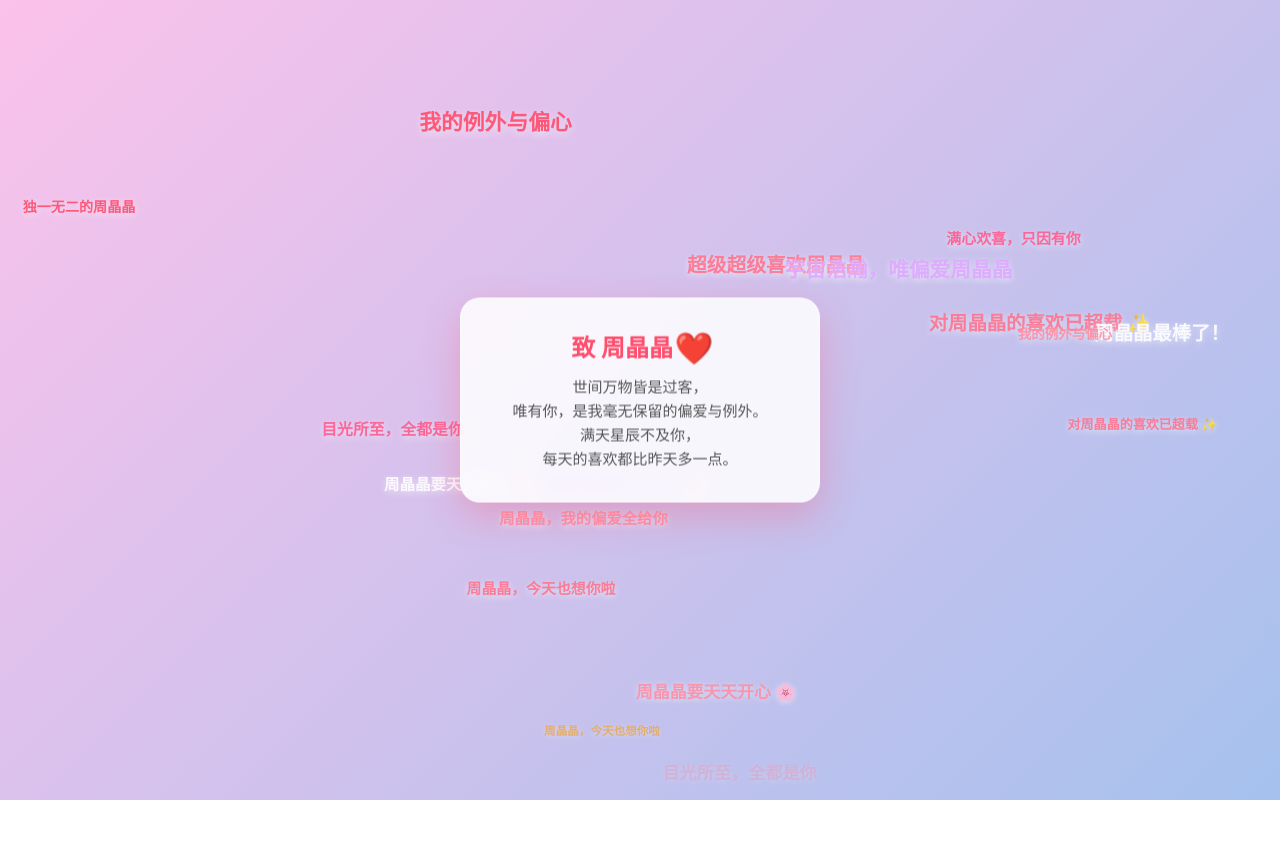
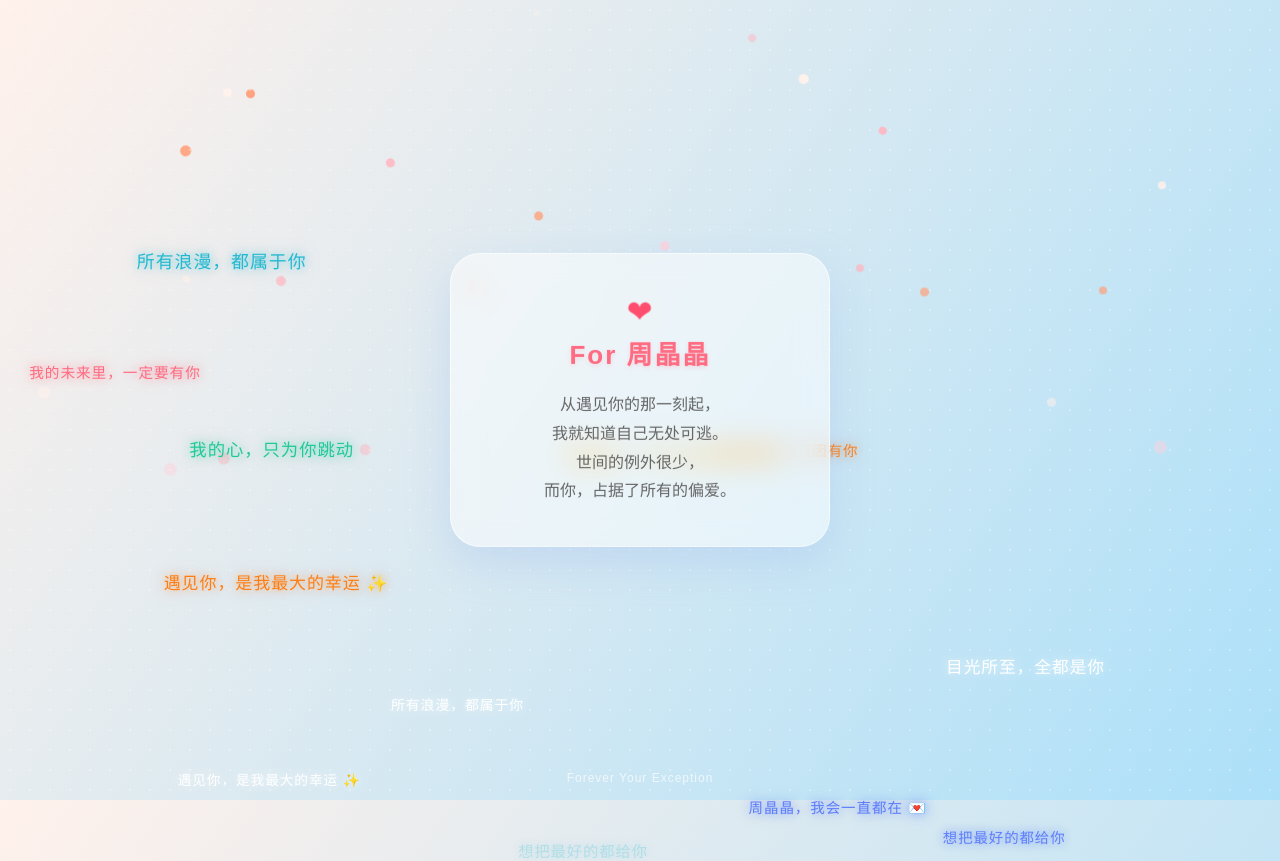
Before and after one commit to hahahahasysy/forjingjing, a plain HTML site: page index.html in a window 1280 px wide. Before the commit the page ends 800 px from the top, so only its background shows below. Drawn offline with Linux system fonts and the light colour scheme.

Commit message:
Update index.html

```diff
--- a/index.html
+++ b/index.html
@@ -12,178 +12,234 @@
         }
 
         body {
-            background: linear-gradient(135deg, #fbc2eb 0%, #a6c1ee 100%);
+            /* 升级为更梦幻的渐变色 */
+            background: linear-gradient(125deg, #fff1eb 0%, #ace0f9 100%);
             min-height: 100vh;
             overflow: hidden;
-            font-family: -apple-system, BlinkMacSystemFont, "Segoe UI", Roboto, "Helvetica Neue", Arial, sans-serif;
+            font-family: 'STHeitiTC-Light', 'Microsoft YaHei', sans-serif;
             position: relative;
         }
 
-        /* 背景微光与心形容器 */
-        .hearts-container {
+        /* 景深效果，让背景更有层次感 */
+        body::after {
+            content: '';
             position: fixed;
-            top: 0;
-            left: 0;
-            width: 100%;
-            height: 100%;
+            top: 0; left: 0; width: 100%; height: 100%;
+            background-image: radial-gradient(rgba(255,255,255,0.3) 1px, transparent 1px);
+            background-size: 20px 20px;
             pointer-events: none;
             z-index: 1;
         }
 
-        /* 居中核心卡片 */
+        /* 核心告白卡片：升级为磨砂玻璃质感 */
         .center-card {
             position: absolute;
             top: 50%;
             left: 50%;
             transform: translate(-50%, -50%);
-            background: rgba(255, 255, 255, 0.85);
-            backdrop-filter: blur(10px);
-            padding: 30px 25px;
-            border-radius: 20px;
+            background: rgba(255, 255, 255, 0.5); /* 更透明 */
+            backdrop-filter: blur(15px); /* 更强模糊 */
+            -webkit-backdrop-filter: blur(15px);
+            padding: 40px 30px;
+            border-radius: 30px; /* 更圆润 */
             text-align: center;
-            box-shadow: 0 10px 30px rgba(0, 0, 0, 0.1);
+            box-shadow: 0 15px 40px rgba(166, 193, 238, 0.4);
             z-index: 10;
             width: 85%;
-            max-width: 360px;
+            max-width: 380px;
             border: 1px solid rgba(255, 255, 255, 0.6);
-            animation: pulseCard 3s infinite ease-in-out;
+            transition: all 0.3s ease;
         }
 
         .center-card h1 {
-            color: #ff4d6d;
-            font-size: 24px;
-            margin-bottom: 12px;
+            color: #ff6b81;
+            font-size: 26px;
+            margin-bottom: 20px;
             font-weight: 700;
+            letter-spacing: 2px;
+            text-shadow: 0 2px 4px rgba(255,107,129,0.2);
         }
 
         .center-card p {
-            color: #555;
-            font-size: 15px;
-            line-height: 1.6;
+            color: #666;
+            font-size: 16px;
+            line-height: 1.8;
+            font-weight: 300;
         }
 
         .heart-icon {
             display: inline-block;
             color: #ff4d6d;
-            animation: beat 1s infinite alternate;
+            font-size: 30px;
+            margin-bottom: 5px;
+            animation: heartBeat 1.5s infinite;
         }
 
-        /* 漂浮弹幕样式 */
+        /* 底部增加一个小小的专属签名 */
+        .signature {
+            font-size: 12px;
+            color: rgba(255,255,255,0.7);
+            position: absolute;
+            bottom: 15px;
+            width: 100%;
+            text-align: center;
+            z-index: 5;
+            letter-spacing: 1px;
+        }
+
+        /* 漂浮弹幕升级：增加发光效果和更柔和的动画 */
         .floating-text {
             position: absolute;
             white-space: nowrap;
-            font-weight: 600;
+            font-weight: 400;
             pointer-events: none;
             z-index: 2;
             opacity: 0;
-            animation: floatUp 6s linear forwards;
-            text-shadow: 0 2px 8px rgba(255, 255, 255, 0.6);
+            animation: floatingUp 8s ease-in-out forwards; /* 更慢更柔和 */
+            letter-spacing: 1px;
+        }
+
+        /* 唯美樱花雨效果 */
+        .petal {
+            position: absolute;
+            background: #fff;
+            border-radius: 50%;
+            pointer-events: none;
+            opacity: 0.7;
+            z-index: 1;
+            animation: petalRain linear infinite;
         }
 
         /* 动画定义 */
-        @keyframes floatUp {
-            0% {
-                transform: translateY(100vh) scale(0.8);
-                opacity: 0;
-            }
-            15% {
-                opacity: 0.9;
-            }
-            85% {
-                opacity: 0.9;
-            }
-            100% {
-                transform: translateY(-10vh) scale(1.1);
-                opacity: 0;
-            }
+        @keyframes floatingUp {
+            0% { transform: translateY(105vh) translateX(0) scale(0.9); opacity: 0; }
+            10% { opacity: 1; }
+            80% { opacity: 1; }
+            100% { transform: translateY(-15vh) translateX(10px) scale(1.05); opacity: 0; }
         }
 
-        @keyframes beat {
+        @keyframes heartBeat {
             0% { transform: scale(1); }
-            100% { transform: scale(1.3); }
+            15% { transform: scale(1.2); }
+            30% { transform: scale(1); }
+            45% { transform: scale(1.1); }
+            60% { transform: scale(1); }
         }
 
-        @keyframes pulseCard {
-            0% { box-shadow: 0 10px 30px rgba(255, 77, 109, 0.15); }
-            50% { box-shadow: 0 15px 40px rgba(255, 77, 109, 0.35); }
-            100% { box-shadow: 0 10px 30px rgba(255, 77, 109, 0.15); }
+        @keyframes petalRain {
+            0% { transform: translateY(-10px) rotate(0deg); opacity: 0; }
+            10% { opacity: 1; }
+            100% { transform: translateY(100vh) rotate(720deg); opacity: 0; }
         }
+
     </style>
 </head>
 <body>
 
-    <div class="hearts-container" id="heartsContainer"></div>
+    <div id="petalContainer"></div>
 
     <div class="center-card">
-        <h1>致 周晶晶 <span class="heart-icon">❤️</span></h1>
+        <div class="heart-icon">❤</div>
+        <h1>For 周晶晶</h1>
         <p>
-            世间万物皆是过客，<br>
-            唯有你，是我毫无保留的偏爱与例外。<br>
-            满天星辰不及你，<br>
-            每天的喜欢都比昨天多一点。
+            从遇见你的那一刻起，<br>
+            我就知道自己无处可逃。<br>
+            世间的例外很少，<br>
+            而你，占据了所有的偏爱。
         </p>
     </div>
 
+    <div class="signature">Forever Your Exception</div>
+
     <script>
-        // 满屏浮现的文本内容
+        // 升级版：更高级、更深情的文本内容
         const words = [
-            "周晶晶，我的偏爱全给你",
+            "晶晶，你是我的无可替代 ❤️",
             "满心欢喜，只因有你",
-            "对周晶晶的喜欢已超载 ✨",
-            "你是我的无可替代",
-            "周晶晶最棒了！",
+            "遇见你，是我最大的幸运 ✨",
+            "你是我的例外与偏心",
             "目光所至，全都是你",
-            "我的例外与偏心",
-            "超级超级喜欢周晶晶",
-            "星河灿烂，你是最美的那颗",
-            "周晶晶要天天开心 🌸",
+            "周晶晶，我会一直都在 💌",
+            "所有浪漫，都属于你",
+            "我的心，只为你跳动",
+            "周晶晶，我们要一起走很久",
+            "想把最好的都给你",
             "始于心动，终于白首",
-            "宇宙浩瀚，唯偏爱周晶晶",
-            "周晶晶，今天也想你啦",
-            "独一无二的周晶晶",
-            "所有浪漫，都属于你 💌"
+            "周晶晶，今天也超级喜欢你",
+            "你是最闪耀的那颗星 ✨",
+            "我的未来里，一定要有你",
+            "对你的喜欢，藏都藏不住"
         ];
 
-        // 随机颜色
+        // 柔和的莫兰迪色系加高亮色
         const colors = [
-            "#ff4d6d", "#ff758f", "#ff8fa3", "#c77dff",
-            "#e0aaff", "#ff5d8f", "#ff9e00", "#ffffff"
+            "#ff6b81", "#845ef7", "#5c7cfa", "#22b8cf",
+            "#20c997", "#fab005", "#fd7e14", "#ffffff"
         ];
 
+        // 1. 生成漂浮文字
         function createFloatingText() {
             const el = document.createElement("div");
             el.className = "floating-text";
 
-            // 随机内容
-            el.innerText = words[Math.floor(Math.random() * words.length)];
+            // 随机内容和发光效果
+            const text = words[Math.floor(Math.random() * words.length)];
+            const color = colors[Math.floor(Math.random() * colors.length)];
+            el.innerText = text;
+            el.style.color = color;
+            el.style.textShadow = `0 0 10px ${color}80, 0 0 20px ${color}40`; // 文字发光
 
-            // 随机水平位置（保留一定边缘，防溢出）
-            const x = Math.random() * (window.innerWidth - 180);
-            el.style.left = `${Math.max(10, x)}px`;
-
-            // 随机颜色与字体大小
-            el.style.color = colors[Math.floor(Math.random() * colors.length)];
-            el.style.fontSize = `${Math.floor(Math.random() * 8 + 14)}px`;
+            // 随机位置和大小
+            const x = Math.random() * (window.innerWidth - 220);
+            el.style.left = `${Math.max(15, x)}px`;
+            el.style.fontSize = `${Math.floor(Math.random() * 4 + 15)}px`; // 稍微调大一点点
 
             // 随机动画时长
-            const duration = Math.random() * 3 + 5; // 5-8秒
+            const duration = Math.random() * 4 + 7; // 7-11秒，更慢
             el.style.animationDuration = `${duration}s`;
 
             document.body.appendChild(el);
 
-            // 动画结束后移除 DOM 元素
             setTimeout(() => {
                 el.remove();
             }, duration * 1000);
         }
 
-        // 定时生成漂浮文字（密度控制）
-        setInterval(createFloatingText, 400);
+        // 2. 生成唯美花瓣雨
+        function createPetal() {
+            const container = document.getElementById('petalContainer');
+            const petal = document.createElement('div');
+            petal.className = 'petal';
 
-        // 初始填充几条
-        for (let i = 0; i < 5; i++) {
-            setTimeout(createFloatingText, i * 200);
+            // 随机大小、位置、花瓣形状（轻微变化）
+            const size = Math.random() * 7 + 6 + 'px';
+            petal.style.width = size;
+            petal.style.height = size;
+            petal.style.left = Math.random() * window.innerWidth + 'px';
+
+            // 随机粉色调
+            const pinkShades = ['#fff1eb', '#ffd1dc', '#ffb6c1', '#ffa07a'];
+            petal.style.background = pinkShades[Math.floor(Math.random() * pinkShades.length)];
+
+            // 随机动画时长
+            const duration = Math.random() * 5 + 8; // 8-13秒
+            petal.style.animationDuration = `${duration}s`;
+
+            container.appendChild(petal);
+
+            setTimeout(() => {
+                petal.remove();
+            }, duration * 1000);
         }
+
+        // 定时生成，控制密度
+        setInterval(createFloatingText, 600); // 弹幕密度
+        setInterval(createPetal, 300); // 花瓣密度
+
+        // 初始填充
+        for (let i = 0; i < 4; i++) setTimeout(createFloatingText, i * 200);
+        for (let i = 0; i < 10; i++) setTimeout(createPetal, i * 100);
+
     </script>
 </body>
 </html>
```
